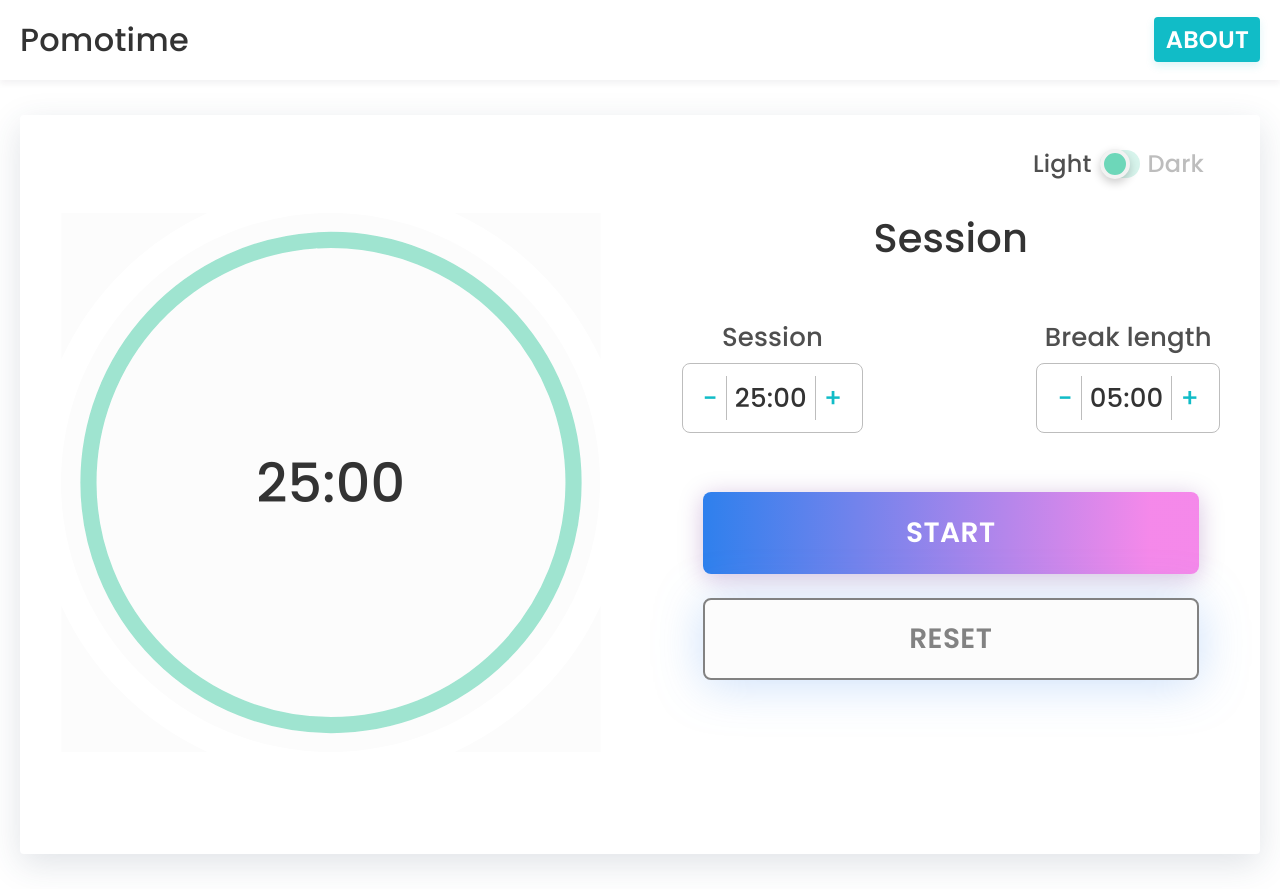
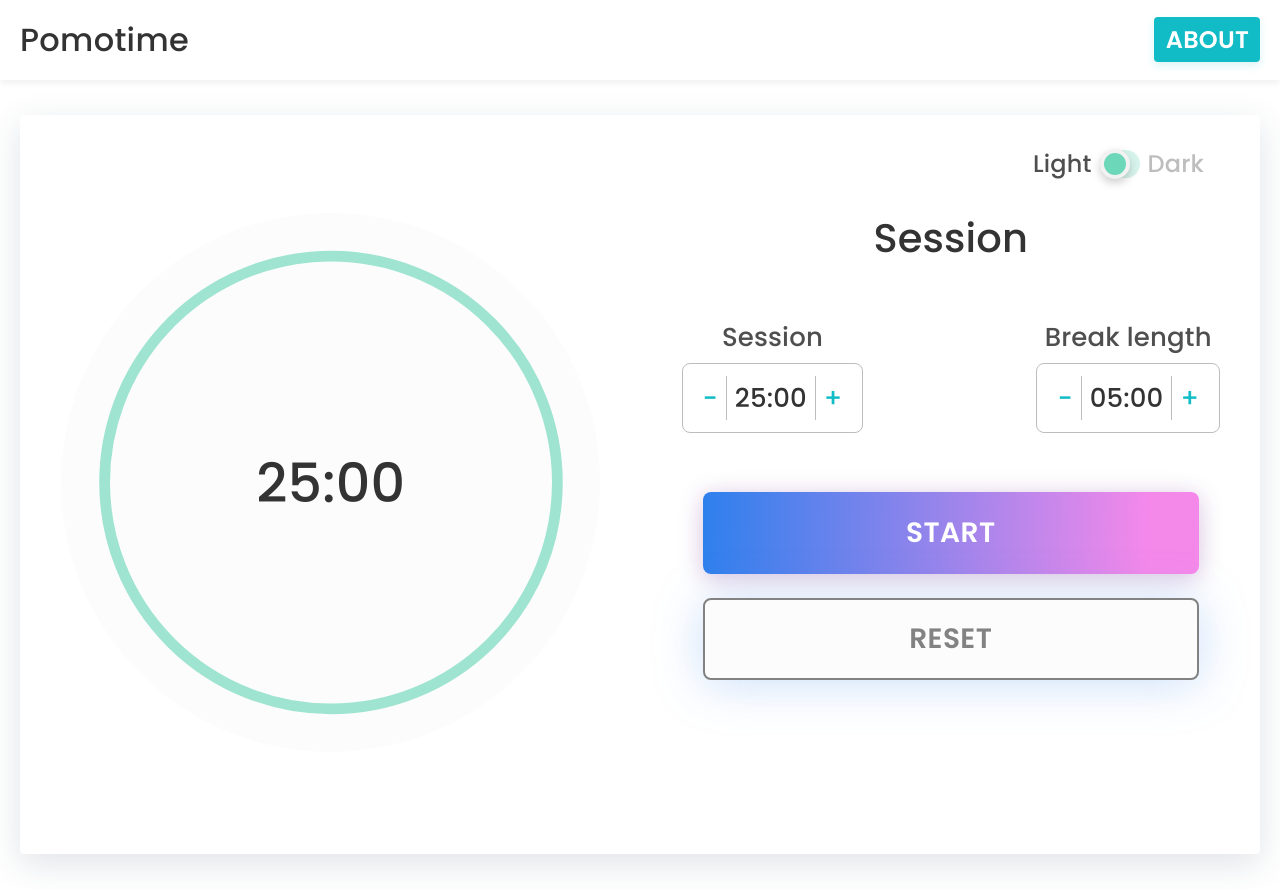
Before and after one commit to cristianCeamatu/assist-pomodoro, a React (Create React App) app: page / in a window 1280 px wide. Built offline with nearby package versions, Linux system fonts and the light colour scheme.

Commit message:
design/final touches on the progress bar'

```diff
--- a/src/components/pomodoro/Display.js
+++ b/src/components/pomodoro/Display.js
@@ -16,8 +16,7 @@ const Display = () => {
   useEffect(() => {
     const totalTimePerTurn =
       timeLeftType === 'Session' ? sessionLength * 60 : breakLength * 60;
-    console.log('totalTimePerTurn', totalTimePerTurn);
-    if (totalTimePerTurn % (totalTimePerTurn / 4) === 0)
+    if (totalTimePerTurn % (totalTimePerTurn / 100) === 0)
       setStrokeOffset((prevState) => (prevState += 0.5));
   }, [timeLeft, breakLength, sessionLength, timeLeftType]);
 
@@ -29,22 +28,21 @@ const Display = () => {
           r="45"
           cx="50%"
           cy="50%"
-          stroke="#FCFCFC"
           fill="none"
-          strokeWidth="200"
+          strokeWidth="10"
           strokeLinecap="round"
           strokeDasharray="0, 0"
         />
         <circle
           id="success-value"
-          r="45"
+          r="42"
           cx="50%"
           cy="50%"
           stroke="rgba(109, 215, 185, 0.65)"
           fill="none"
-          strokeWidth="3"
+          strokeWidth="2"
           strokeLinecap="round"
-          strokeDasharray={`209, ${strokeOffset}`}
+          strokeDasharray={`194, ${strokeOffset}`}
           strokeDashoffset="0"
         />
       </svg>
--- a/src/components/pomodoro/Pomodoro.styled.js
+++ b/src/components/pomodoro/Pomodoro.styled.js
@@ -40,6 +40,10 @@ export const DisplayContainer = styled.div`
     transform: translate(-50%);
     width: 100%;
     height: 100%;
+
+    circle:first-child {
+      stroke: '#FCFCFC';
+    }
   }
 
   h1 {
```
Also changed, not shown: 1 other file (tests, documents, lock files or other folders).
